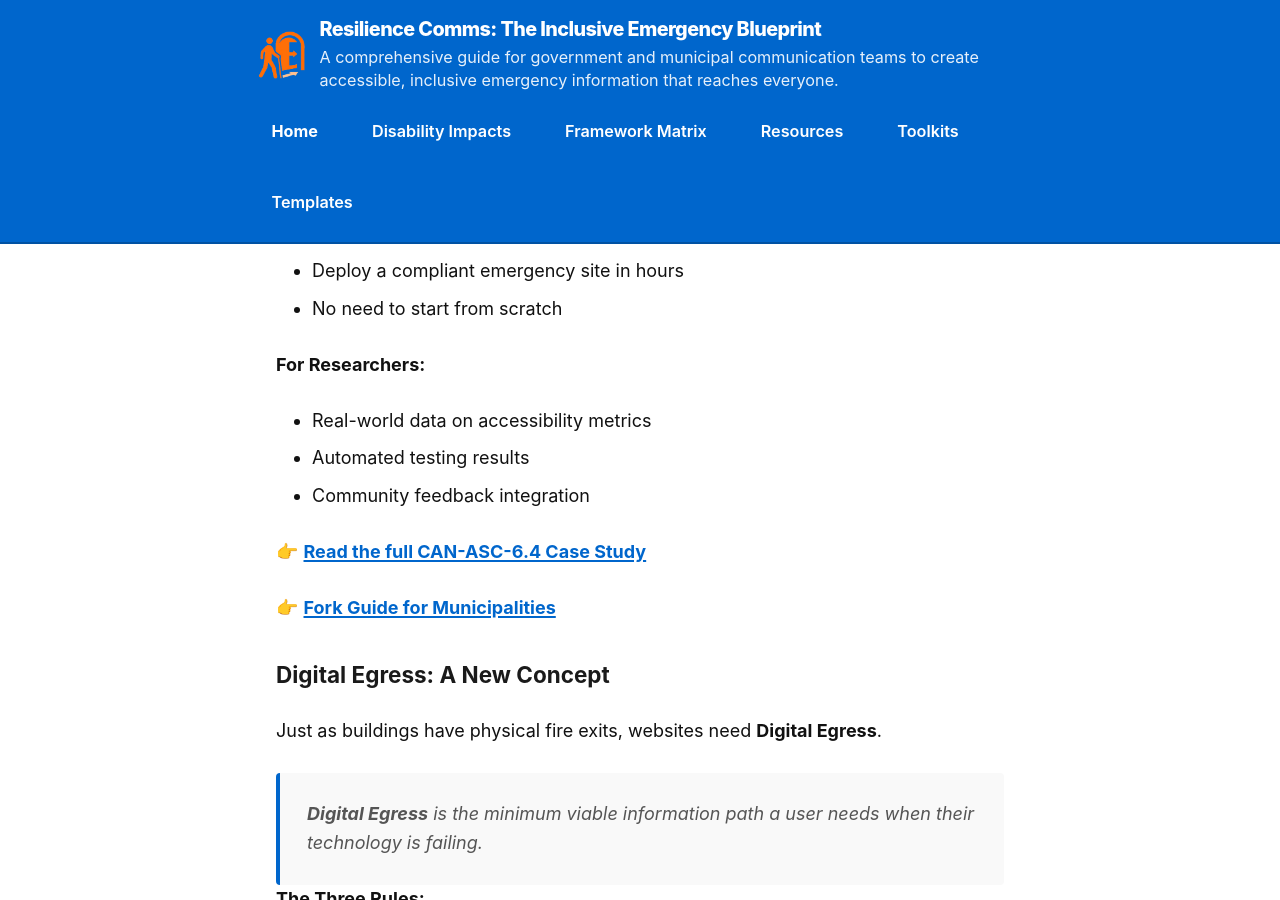
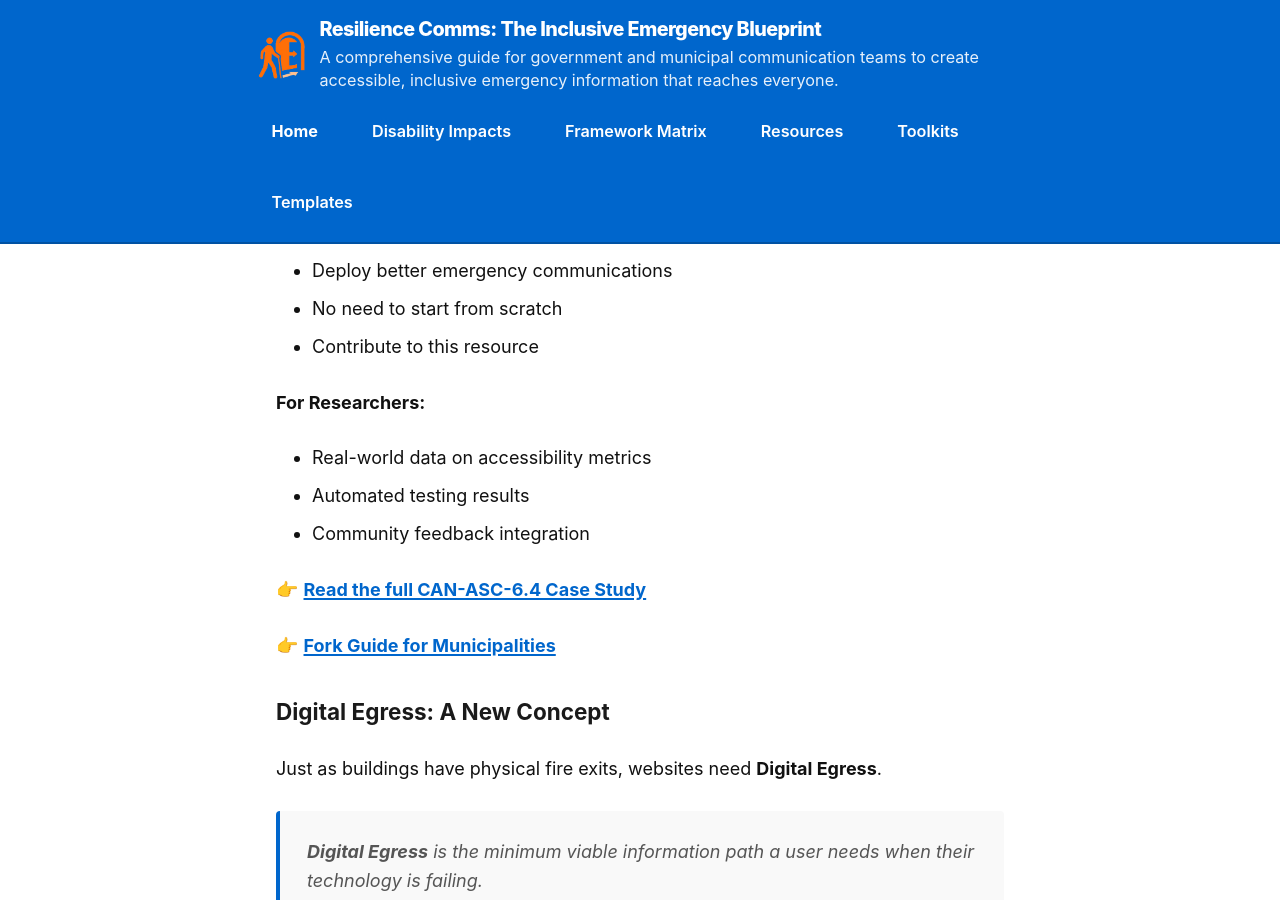
Before and after one commit to mgifford/inclusive-emergency-readiness, a Jekyll site: the page built from index.md, in a window 1280 px wide and 900 px high, scrolled down 2755 px. Built offline with Jekyll 4.4.1, drawn with Linux system fonts in a browser that asks for light colours.

Commit message:
Enhance emergency site deployment instructions

```diff
--- a/index.md
+++ b/index.md
@@ -74,8 +74,9 @@ This repository serves as a **living implementation** of what emergency systems
 **For Municipalities:**
 - Fork this repository
 - Update with local information
-- Deploy a compliant emergency site in hours
+- Deploy better emergency communications
 - No need to start from scratch
+- Contribute to this resource
 
 **For Researchers:**
 - Real-world data on accessibility metrics
```
